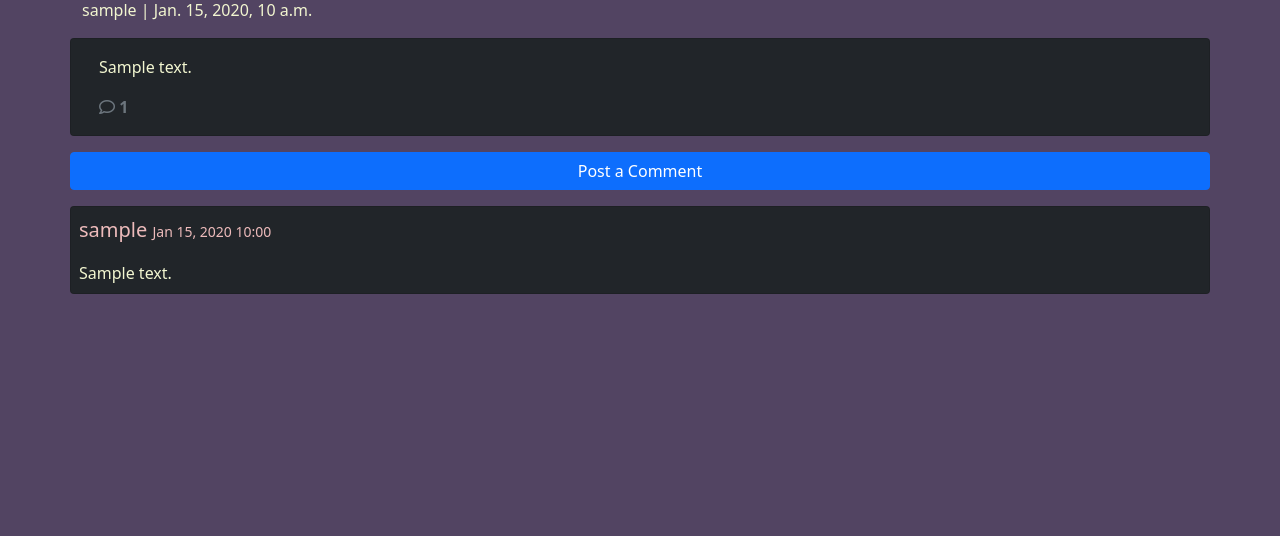
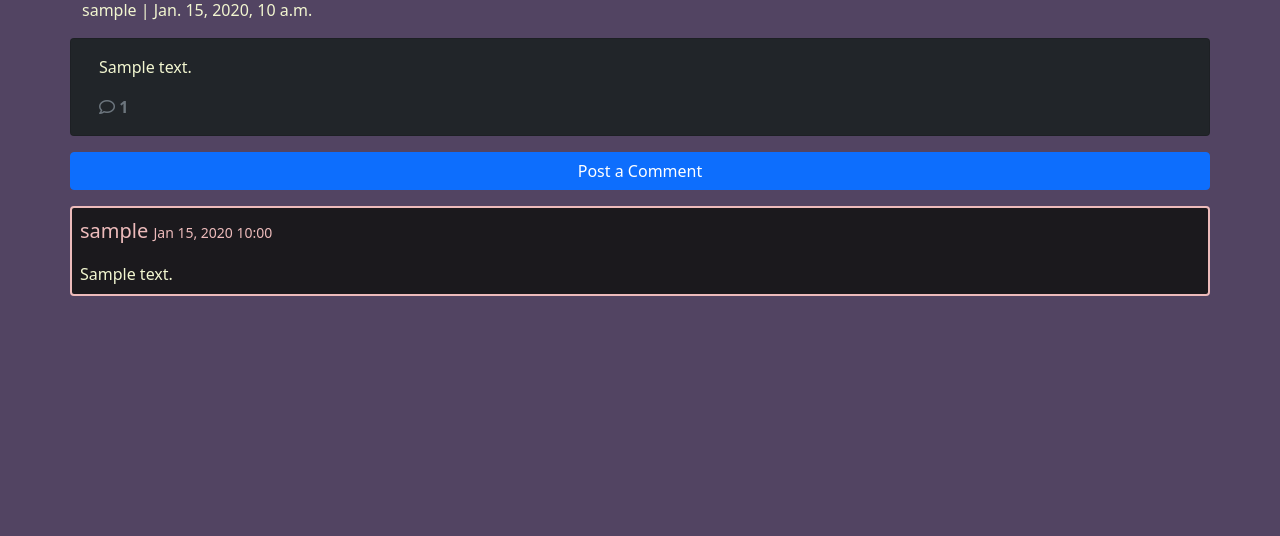
Before and after one commit to EmilionR/django-pp4, a Django app: a page that uses board/templates/board/post_detail.html in a window 1280 px wide. Shown: the part 130-666 px from the top of the page. Run offline with Django 4.2, Linux system fonts and the light colour scheme; tables that the repository leaves empty hold one stand-in row (values such as "Sample post"); parts of the project's set-up code (start-up, migrations or seed data) failed here and were passed over; some libraries are stand-ins or nearby versions.

Commit message:
Add 'sticky post' functionality to comments in post detail view

```diff
--- a/board/templates/board/post_detail.html
+++ b/board/templates/board/post_detail.html
@@ -65,7 +65,7 @@
             <div>
                 <!-- Iterate through each comment in comments -->
                 {% for comment in comments %}
-                <div class="p-2 comments card bg-dark mb-1">
+                <div class="p-2 comments card mb-1 {% if comment.is_sticky %}sticky{% else %} bg-dark {% endif %}">
                     <p class="text-fade small">
                         <a href="{% url 'profile' comment.author.username %}" class="font-weight-bold lead text-fade">
                             {{ comment.author }}
--- a/static/css/style.css
+++ b/static/css/style.css
@@ -25,8 +25,8 @@ h2 {
 }
 
 .sticky {
-    background-color: var(--clr-black);
-    border-bottom: 2px solid var(--clr-fade);
+    background-color: var(--clr-black) !important;
+    border: 2px solid var(--clr-fade) !important;
 }
 
 #posting-button {
```
